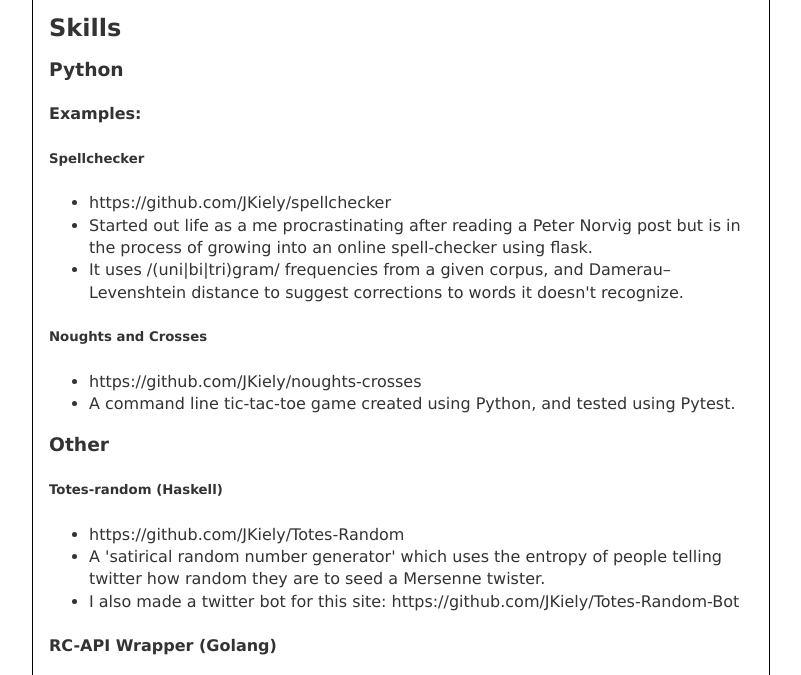
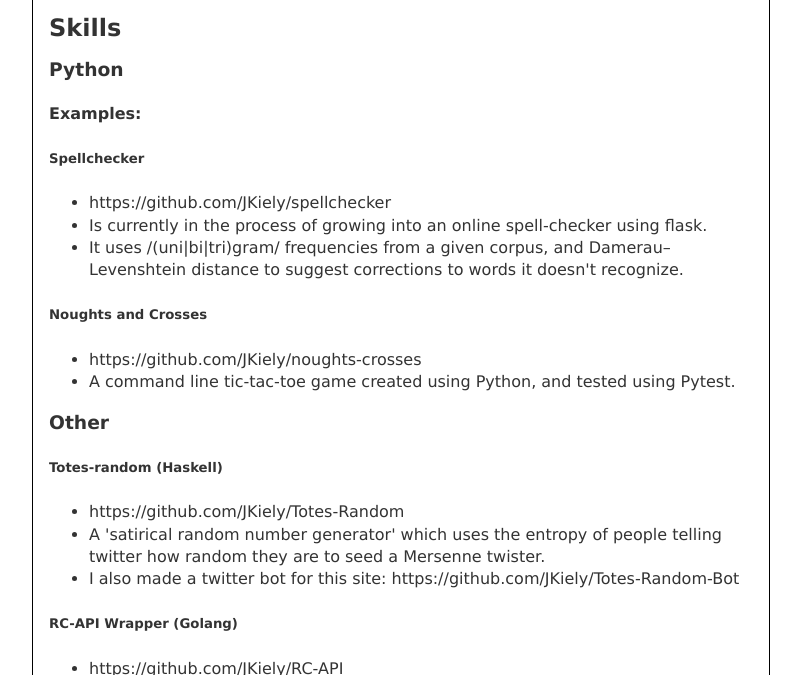
Before and after one commit to JKiely/CV, a plain HTML site: page index.html in a window 1280 px wide. Shown: the part 113-788 px from the top of the page, without its empty margins (239-1040 px from the left). Drawn offline with Linux system fonts and the light colour scheme.

Commit message:
minor changes

```diff
--- a/index.html
+++ b/index.html
@@ -32,7 +32,7 @@
 <h5 id="spellchecker">Spellchecker</h5>
 <ul>
 <li>https://github.com/JKiely/spellchecker</li>
-<li>Started out life as a me procrastinating after reading a Peter Norvig post but is in the process of growing into an online spell-checker using flask.</li>
+<li>Is currently in the process of growing into an online spell-checker using flask.</li>
 <li>It uses /(uni|bi|tri)gram/ frequencies from a given corpus, and Damerau–Levenshtein distance to suggest corrections to words it doesn't recognize.</li>
 </ul>
 <h5 id="noughts-and-crosses">Noughts and Crosses</h5>
@@ -47,7 +47,7 @@
 <li>A 'satirical random number generator' which uses the entropy of people telling twitter how random they are to seed a Mersenne twister.</li>
 <li>I also made a twitter bot for this site: https://github.com/JKiely/Totes-Random-Bot</li>
 </ul>
-<h4 id="rc-api-wrapper-golang">RC-API Wrapper (Golang)</h4>
+<h5 id="rc-api-wrapper-golang">RC-API Wrapper (Golang)</h5>
 <ul>
 <li>https://github.com/JKiely/RC-API</li>
 <li>A wrapper for the Recurse Center internal API.</li>
```
Also changed, not shown: 3 other files.
